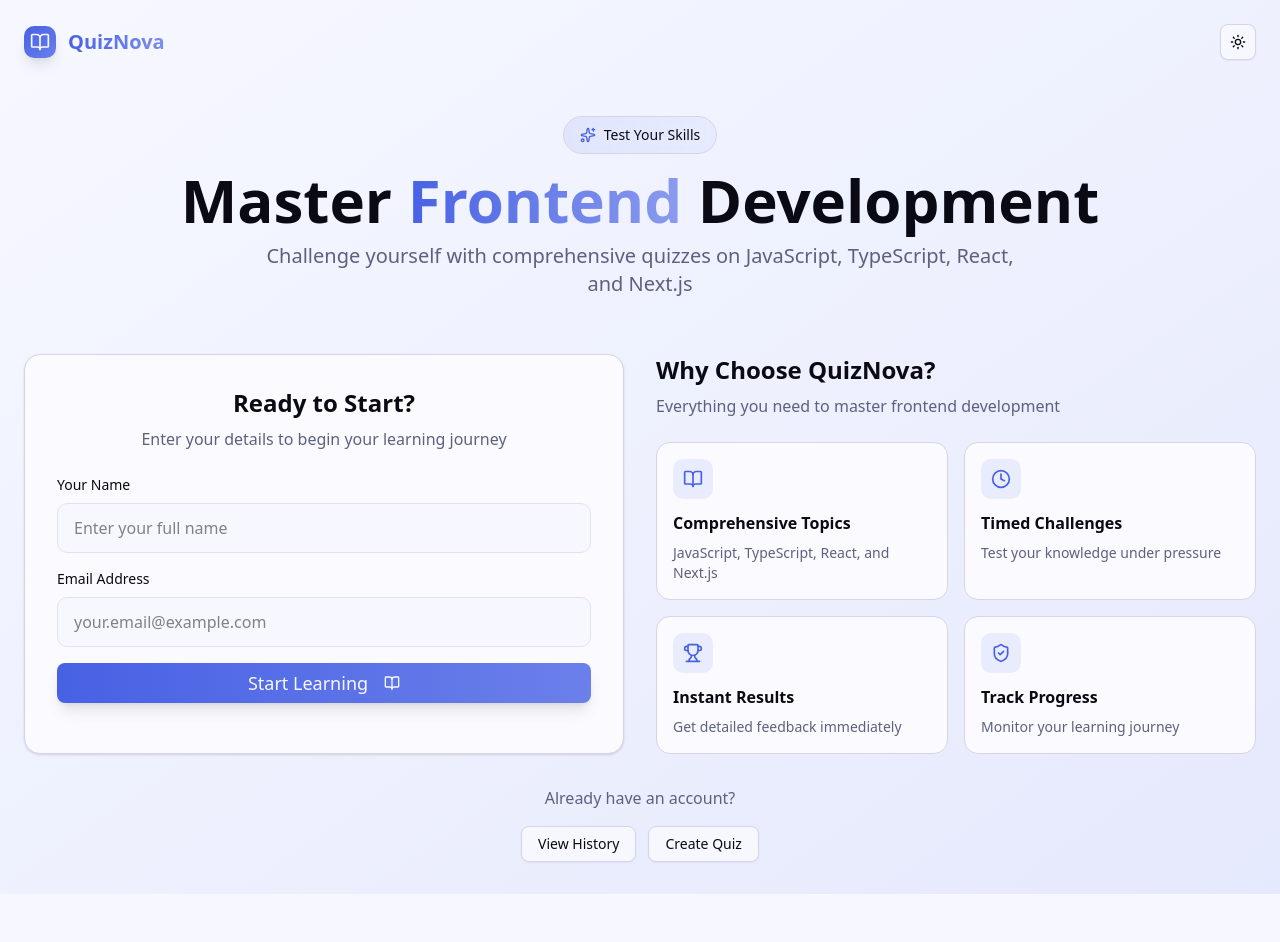
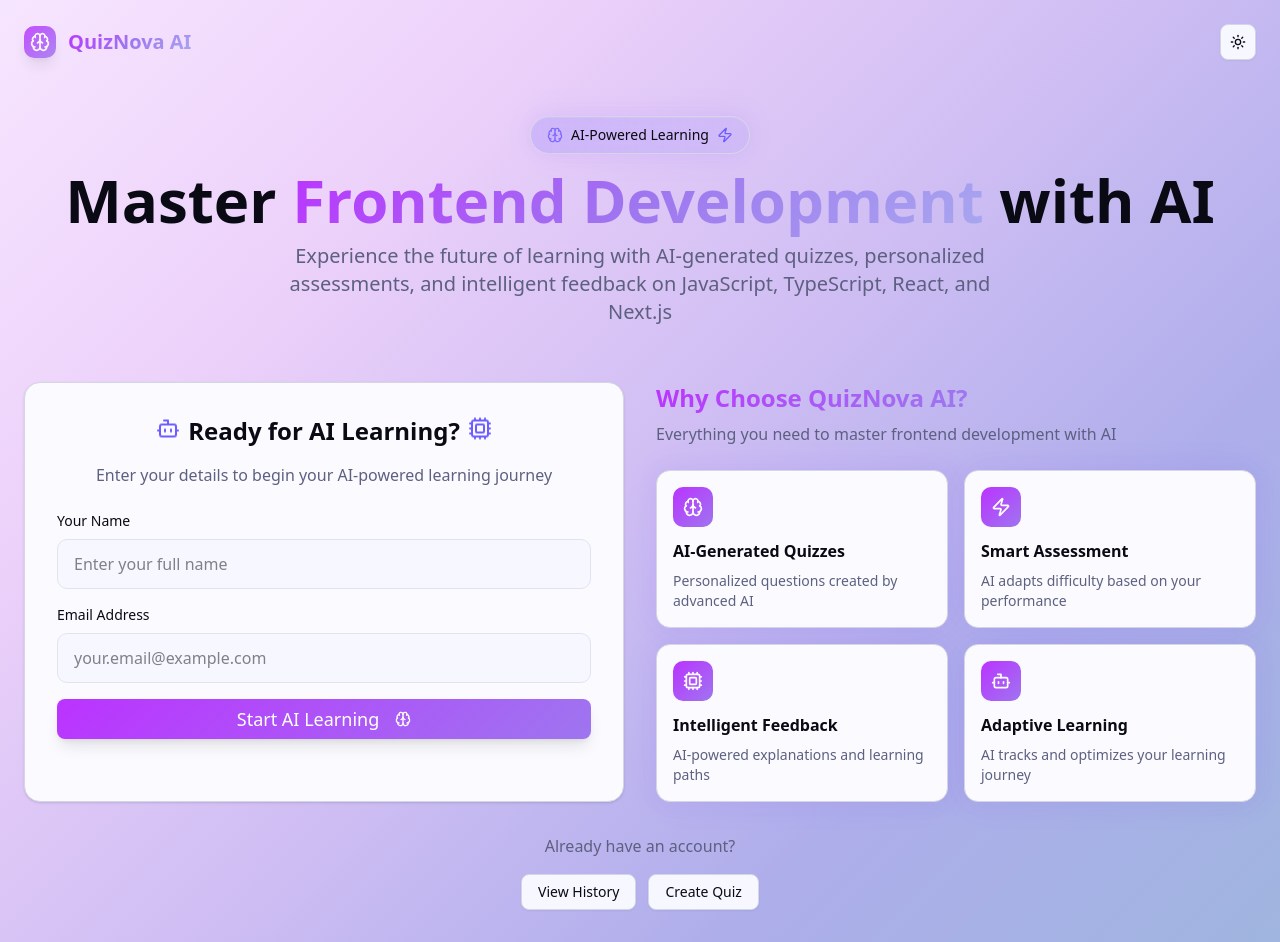
Before and after one commit to MehvishSheikh/online-quiz-application, a React (Vite) app in the folder frontend/: page /home in a window 1280 px wide. Before the commit the page ends 894 px from the top, so only its background shows below. Built offline with nearby package versions, Linux system fonts and the light colour scheme; no server answers.

Commit message:
Updated UI

```diff
--- a/frontend/src/App.tsx
+++ b/frontend/src/App.tsx
@@ -6,7 +6,7 @@ function App() {
   return (
     <ThemeProvider defaultTheme="light" storageKey="quiz-ui-theme">
       <BrowserRouter>
-        <div className="min-h-screen bg-background text-foreground">
+        <div className="min-h-screen ai-gradient-bg text-foreground">
           <AppRoutes />
         </div>
       </BrowserRouter>
--- a/frontend/src/components/DashboardPage.tsx
+++ b/frontend/src/components/DashboardPage.tsx
@@ -29,15 +29,15 @@ export const DashboardPage = () => {
   }
 
   return (
-    <div className="min-h-screen bg-gradient-to-br from-background via-primary/5 to-primary/10 text-foreground">
+    <div className="min-h-screen ai-gradient-bg text-foreground">
       <div className="max-w-7xl mx-auto">
         {/* Header */}
-        <div className="flex items-center justify-between p-4 lg:p-6 border-b border-border/50 bg-card/50 backdrop-blur-sm">
+        <div className="flex items-center justify-between p-4 lg:p-6 border-b border-border/50 bg-card/50 backdrop-blur-sm ai-card-glow">
           <div className="flex items-center gap-3">
-            <div className="w-9 h-9 rounded-lg bg-gradient-to-br from-primary to-primary/80 flex items-center justify-center shadow-lg">
-              <BookOpen className="w-5 h-5 text-primary-foreground" />
+            <div className="w-9 h-9 rounded-lg ai-button-gradient flex items-center justify-center shadow-lg ai-pulse">
+              <Brain className="w-5 h-5 text-white" />
             </div>
-            <h1 className="text-2xl font-extrabold tracking-tight bg-gradient-to-r from-primary to-primary/70 bg-clip-text text-transparent">QuizNova</h1>
+            <h1 className="text-2xl font-extrabold tracking-tight ai-text-gradient">QuizNova AI</h1>
           </div>
           <div className="flex items-center gap-3">
             <nav className="hidden sm:flex items-center gap-2">
@@ -74,23 +74,23 @@ export const DashboardPage = () => {
 
         {/* AI Assessment Banner */}
         <div className="p-4 lg:p-6 border-b">
-          <div className="bg-gradient-to-r from-purple-500/10 via-purple-500/5 to-primary/10 border border-purple-200/20 dark:border-purple-800/30 rounded-xl p-6">
+          <div className="ai-card-glow border border-primary/20 rounded-xl p-6">
             <div className="flex items-center justify-between">
               <div className="flex items-center gap-4">
-                <div className="w-12 h-12 rounded-lg bg-gradient-to-br from-purple-500 to-purple-600 flex items-center justify-center shadow-lg">
+                <div className="w-12 h-12 rounded-lg ai-button-gradient flex items-center justify-center shadow-lg ai-pulse">
                   <Brain className="w-6 h-6 text-white" />
                 </div>
                 <div>
-                  <h3 className="text-xl font-bold flex items-center gap-2">
+                  <h3 className="text-xl font-bold flex items-center gap-2 ai-text-gradient">
                     AI Assessment
-                    <Sparkles className="w-5 h-5 text-purple-500" />
+                    <Sparkles className="w-5 h-5 text-primary ai-pulse" />
                   </h3>
                   <p className="text-muted-foreground">Create personalized quizzes on any topic with AI</p>
                 </div>
               </div>
               <Button
                 onClick={() => navigate('/ai-assessment')}
-                className="bg-gradient-to-r from-purple-600 to-purple-500 hover:from-purple-700 hover:to-purple-600 shadow-lg hover:shadow-xl transition-all duration-200"
+                className="ai-button-gradient text-white shadow-lg hover:shadow-xl transition-all duration-200"
               >
                 Try AI Assessment
                 <ArrowRight className="w-4 h-4 ml-2" />
@@ -165,11 +165,11 @@ export const DashboardPage = () => {
                 </div>
 
                 {/* Available Quiz */}
-                <div className="bg-card border rounded-xl p-6">
+                <div className="bg-card border rounded-xl p-6 ai-card-glow">
                   <h4 className="font-semibold mb-4">Ready to Start?</h4>
                   {quizzes[0] ? (
                     <div className="space-y-4">
-                      <div className="p-4 bg-muted/30 rounded-lg">
+                      <div className="p-4 bg-muted/30 rounded-lg ai-card-glow">
                         <h5 className="font-medium mb-1">{quizzes[0].title}</h5>
                         <p className="text-sm text-muted-foreground mb-3">{quizzes[0].description}</p>
                         <div className="flex items-center gap-4 text-xs text-muted-foreground">
@@ -186,7 +186,7 @@ export const DashboardPage = () => {
                       <Button
                         size="lg"
                         onClick={start}
-                        className="w-full bg-gradient-to-r from-primary to-primary/80 hover:from-primary/90 hover:to-primary/70 shadow-lg hover:shadow-xl transition-all duration-200"
+                        className="w-full ai-button-gradient text-white shadow-lg hover:shadow-xl transition-all duration-200"
                       >
                         <Play className="w-4 h-4 mr-2" />
                         Start Quiz Now
@@ -206,15 +206,15 @@ export const DashboardPage = () => {
 
             {/* Sidebar */}
             <div className="space-y-6">
-              <div className="bg-card border rounded-xl p-6">
+              <div className="bg-card border rounded-xl p-6 ai-card-glow">
                 <h4 className="font-semibold mb-4">Quick Actions</h4>
                 <div className="space-y-3">
                   <Button
                     variant="outline"
-                    className="w-full justify-start border-purple-200 dark:border-purple-800 hover:bg-purple-50 dark:hover:bg-purple-950"
+                    className="w-full justify-start border-primary/20 hover:bg-primary/10 hover:border-primary/40"
                     onClick={()=>navigate('/ai-assessment')}
                   >
-                    <Brain className="w-4 h-4 mr-3 text-purple-500" />
+                    <Brain className="w-4 h-4 mr-3 text-primary" />
                     AI Assessment
                   </Button>
                   <Button variant="outline" className="w-full justify-start" onClick={()=>navigate('/history')}>
--- a/frontend/src/components/HomePage.tsx
+++ b/frontend/src/components/HomePage.tsx
@@ -1,7 +1,7 @@
 import { useState, useEffect } from 'react';
 import { useNavigate } from 'react-router-dom';
 import { Button } from '@/components/ui/button';
-import { BookOpen, Clock, Trophy, Sparkles, ShieldCheck } from 'lucide-react';
+import { BookOpen, Clock, Trophy, Sparkles, ShieldCheck, Brain, Zap, Cpu, Bot } from 'lucide-react';
 import { ThemeToggle } from '@/components/theme-toggle';
 
 export const HomePage = () => {
@@ -30,30 +30,31 @@ export const HomePage = () => {
   };
 
   return (
-    <div className="min-h-screen bg-gradient-to-br from-background via-primary/5 to-primary/10 text-foreground">
+    <div className="min-h-screen ai-gradient-bg text-foreground">
       <div className="max-w-7xl mx-auto">
         {/* Header */}
         <div className="flex justify-between items-center p-4 lg:p-6">
           <div className="flex items-center gap-3">
-            <div className="w-8 h-8 rounded-lg bg-gradient-to-br from-primary to-primary/80 flex items-center justify-center shadow-lg">
-              <BookOpen className="w-5 h-5 text-primary-foreground" />
+            <div className="w-8 h-8 rounded-lg ai-button-gradient flex items-center justify-center shadow-lg ai-pulse">
+              <Brain className="w-5 h-5 text-white" />
             </div>
-            <span className="text-xl font-bold bg-gradient-to-r from-primary to-primary/70 bg-clip-text text-transparent">QuizNova</span>
+            <span className="text-xl font-bold ai-text-gradient">QuizNova AI</span>
           </div>
           <ThemeToggle />
         </div>
 
         {/* Hero Section */}
         <div className="text-center py-8 px-4 lg:px-6">
-          <div className="inline-flex items-center gap-2 px-4 py-2 rounded-full border bg-gradient-to-r from-primary/10 to-primary/5 backdrop-blur-sm mb-4">
-            <Sparkles className="w-4 h-4 text-primary" />
-            <span className="text-sm font-medium">Test Your Skills</span>
+          <div className="inline-flex items-center gap-2 px-4 py-2 rounded-full border bg-gradient-to-r from-primary/20 to-primary/10 backdrop-blur-sm mb-4 ai-card-glow">
+            <Brain className="w-4 h-4 text-primary ai-pulse" />
+            <span className="text-sm font-medium">AI-Powered Learning</span>
+            <Zap className="w-4 h-4 text-primary" />
           </div>
           <h1 className="text-4xl md:text-5xl lg:text-6xl font-bold mb-3">
-            Master <span className="bg-gradient-to-r from-primary via-primary/80 to-primary/60 bg-clip-text text-transparent">Frontend</span> Development
+            Master <span className="ai-text-gradient">Frontend Development</span> with AI
           </h1>
           <p className="text-lg lg:text-xl text-muted-foreground mb-6 max-w-3xl mx-auto">
-            Challenge yourself with comprehensive quizzes on JavaScript, TypeScript, React, and Next.js
+            Experience the future of learning with AI-generated quizzes, personalized assessments, and intelligent feedback on JavaScript, TypeScript, React, and Next.js
           </p>
         </div>
 
@@ -61,10 +62,14 @@ export const HomePage = () => {
         <div className="grid grid-cols-1 lg:grid-cols-2 gap-8 px-4 lg:px-6 pb-8">
           {/* Get Started Card */}
           <div className="order-2 lg:order-1">
-            <div className="bg-card border rounded-2xl p-6 lg:p-8 shadow-sm h-full">
+            <div className="bg-card border rounded-2xl p-6 lg:p-8 shadow-sm h-full ai-card-glow">
               <div className="text-center mb-6">
-                <h2 className="text-xl lg:text-2xl font-bold mb-2">Ready to Start?</h2>
-                <p className="text-muted-foreground">Enter your details to begin your learning journey</p>
+                <div className="flex items-center justify-center gap-2 mb-4">
+                  <Bot className="w-6 h-6 text-primary ai-float" />
+                  <h2 className="text-xl lg:text-2xl font-bold">Ready for AI Learning?</h2>
+                  <Cpu className="w-6 h-6 text-primary ai-float" />
+                </div>
+                <p className="text-muted-foreground">Enter your details to begin your AI-powered learning journey</p>
               </div>
 
               <div className="space-y-4">
@@ -96,12 +101,12 @@ export const HomePage = () => {
                 )}
 
                 <Button
-                  className="w-full py-3 text-lg font-medium bg-gradient-to-r from-primary to-primary/80 hover:from-primary/90 hover:to-primary/70 shadow-lg hover:shadow-xl transition-all duration-200"
+                  className="w-full py-3 text-lg font-medium ai-button-gradient text-white shadow-lg hover:shadow-xl transition-all duration-200"
                   size="lg"
                   onClick={proceed}
                 >
-                  Start Learning
-                  <BookOpen className="w-5 h-5 ml-2" />
+                  Start AI Learning
+                  <Brain className="w-5 h-5 ml-2" />
                 </Button>
               </div>
             </div>
@@ -110,41 +115,41 @@ export const HomePage = () => {
           {/* Features */}
           <div className="order-1 lg:order-2">
             <div className="mb-6">
-              <h2 className="text-xl lg:text-2xl font-bold mb-2">Why Choose QuizNova?</h2>
-              <p className="text-muted-foreground">Everything you need to master frontend development</p>
+              <h2 className="text-xl lg:text-2xl font-bold mb-2 ai-text-gradient">Why Choose QuizNova AI?</h2>
+              <p className="text-muted-foreground">Everything you need to master frontend development with AI</p>
             </div>
 
             <div className="grid grid-cols-1 sm:grid-cols-2 gap-4">
-              <div className="bg-card border rounded-xl p-4">
-                <div className="w-10 h-10 bg-primary/10 rounded-lg flex items-center justify-center mb-3">
-                  <BookOpen className="w-5 h-5 text-primary" />
+              <div className="bg-card border rounded-xl p-4 ai-card-glow hover:scale-105 transition-transform">
+                <div className="w-10 h-10 ai-button-gradient rounded-lg flex items-center justify-center mb-3">
+                  <Brain className="w-5 h-5 text-white" />
                 </div>
-                <h3 className="font-semibold mb-2">Comprehensive Topics</h3>
-                <p className="text-sm text-muted-foreground">JavaScript, TypeScript, React, and Next.js</p>
+                <h3 className="font-semibold mb-2">AI-Generated Quizzes</h3>
+                <p className="text-sm text-muted-foreground">Personalized questions created by advanced AI</p>
               </div>
 
-              <div className="bg-card border rounded-xl p-4">
-                <div className="w-10 h-10 bg-primary/10 rounded-lg flex items-center justify-center mb-3">
-                  <Clock className="w-5 h-5 text-primary" />
+              <div className="bg-card border rounded-xl p-4 ai-card-glow hover:scale-105 transition-transform">
+                <div className="w-10 h-10 ai-button-gradient rounded-lg flex items-center justify-center mb-3">
+                  <Zap className="w-5 h-5 text-white" />
                 </div>
-                <h3 className="font-semibold mb-2">Timed Challenges</h3>
-                <p className="text-sm text-muted-foreground">Test your knowledge under pressure</p>
+                <h3 className="font-semibold mb-2">Smart Assessment</h3>
+                <p className="text-sm text-muted-foreground">AI adapts difficulty based on your performance</p>
               </div>
 
-              <div className="bg-card border rounded-xl p-4">
-                <div className="w-10 h-10 bg-primary/10 rounded-lg flex items-center justify-center mb-3">
-                  <Trophy className="w-5 h-5 text-primary" />
+              <div className="bg-card border rounded-xl p-4 ai-card-glow hover:scale-105 transition-transform">
+                <div className="w-10 h-10 ai-button-gradient rounded-lg flex items-center justify-center mb-3">
+                  <Cpu className="w-5 h-5 text-white" />
                 </div>
-                <h3 className="font-semibold mb-2">Instant Results</h3>
-                <p className="text-sm text-muted-foreground">Get detailed feedback immediately</p>
+                <h3 className="font-semibold mb-2">Intelligent Feedback</h3>
+                <p className="text-sm text-muted-foreground">AI-powered explanations and learning paths</p>
               </div>
 
-              <div className="bg-card border rounded-xl p-4">
-                <div className="w-10 h-10 bg-primary/10 rounded-lg flex items-center justify-center mb-3">
-                  <ShieldCheck className="w-5 h-5 text-primary" />
+              <div className="bg-card border rounded-xl p-4 ai-card-glow hover:scale-105 transition-transform">
+                <div className="w-10 h-10 ai-button-gradient rounded-lg flex items-center justify-center mb-3">
+                  <Bot className="w-5 h-5 text-white" />
                 </div>
-                <h3 className="font-semibold mb-2">Track Progress</h3>
-                <p className="text-sm text-muted-foreground">Monitor your learning journey</p>
+                <h3 className="font-semibold mb-2">Adaptive Learning</h3>
+                <p className="text-sm text-muted-foreground">AI tracks and optimizes your learning journey</p>
               </div>
             </div>
           </div>
--- a/frontend/src/index.css
+++ b/frontend/src/index.css
@@ -49,7 +49,7 @@
   --card-foreground: oklch(0.15 0.02 280);
   --popover: oklch(0.99 0.005 280);
   --popover-foreground: oklch(0.15 0.02 280);
-  --primary: oklch(0.55 0.2 270);
+  --primary: oklch(0.6 0.25 280);
   --primary-foreground: oklch(0.98 0.01 280);
   --secondary: oklch(0.94 0.02 280);
   --secondary-foreground: oklch(0.15 0.02 280);
@@ -60,20 +60,20 @@
   --destructive: oklch(0.6 0.25 25);
   --border: oklch(0.88 0.02 280);
   --input: oklch(0.92 0.02 280);
-  --ring: oklch(0.55 0.2 270);
-  --chart-1: oklch(0.6 0.2 270);
-  --chart-2: oklch(0.65 0.15 240);
-  --chart-3: oklch(0.7 0.18 210);
+  --ring: oklch(0.6 0.25 280);
+  --chart-1: oklch(0.6 0.25 280);
+  --chart-2: oklch(0.65 0.2 260);
+  --chart-3: oklch(0.7 0.18 240);
   --chart-4: oklch(0.58 0.22 300);
-  --chart-5: oklch(0.62 0.2 330);
+  --chart-5: oklch(0.62 0.2 320);
   --sidebar: oklch(0.96 0.01 280);
   --sidebar-foreground: oklch(0.15 0.02 280);
-  --sidebar-primary: oklch(0.55 0.2 270);
+  --sidebar-primary: oklch(0.6 0.25 280);
   --sidebar-primary-foreground: oklch(0.98 0.01 280);
   --sidebar-accent: oklch(0.92 0.03 280);
   --sidebar-accent-foreground: oklch(0.15 0.02 280);
   --sidebar-border: oklch(0.88 0.02 280);
-  --sidebar-ring: oklch(0.55 0.2 270);
+  --sidebar-ring: oklch(0.6 0.25 280);
 }
 
 .dark {
@@ -83,7 +83,7 @@
   --card-foreground: oklch(0.88 0.02 280);
   --popover: oklch(0.12 0.03 270);
   --popover-foreground: oklch(0.88 0.02 280);
-  --primary: oklch(0.7 0.18 260);
+  --primary: oklch(0.7 0.25 280);
   --primary-foreground: oklch(0.95 0.01 280);
   --secondary: oklch(0.18 0.04 275);
   --secondary-foreground: oklch(0.88 0.02 280);
@@ -94,20 +94,20 @@
   --destructive: oklch(0.65 0.2 25);
   --border: oklch(0.25 0.04 275);
   --input: oklch(0.2 0.04 270);
-  --ring: oklch(0.7 0.18 260);
-  --chart-1: oklch(0.65 0.2 260);
-  --chart-2: oklch(0.7 0.15 240);
-  --chart-3: oklch(0.75 0.18 220);
+  --ring: oklch(0.7 0.25 280);
+  --chart-1: oklch(0.7 0.25 280);
+  --chart-2: oklch(0.75 0.2 260);
+  --chart-3: oklch(0.8 0.18 240);
   --chart-4: oklch(0.68 0.22 300);
   --chart-5: oklch(0.72 0.2 320);
   --sidebar: oklch(0.12 0.03 270);
   --sidebar-foreground: oklch(0.88 0.02 280);
-  --sidebar-primary: oklch(0.7 0.18 260);
+  --sidebar-primary: oklch(0.7 0.25 280);
   --sidebar-primary-foreground: oklch(0.95 0.01 280);
   --sidebar-accent: oklch(0.18 0.04 275);
   --sidebar-accent-foreground: oklch(0.88 0.02 280);
   --sidebar-border: oklch(0.25 0.04 275);
-  --sidebar-ring: oklch(0.7 0.18 260);
+  --sidebar-ring: oklch(0.7 0.25 280);
 }
 
 @layer base {
@@ -118,3 +118,87 @@
     @apply bg-background text-foreground;
   }
 }
+
+/* AI Futuristic Gradients and Effects */
+@layer components {
+  .ai-gradient-bg {
+    background: linear-gradient(135deg,
+      hsl(280, 100%, 95%) 0%,
+      hsl(280, 80%, 90%) 25%,
+      hsl(260, 70%, 85%) 50%,
+      hsl(240, 60%, 80%) 75%,
+      hsl(220, 50%, 75%) 100%);
+  }
+
+  .dark .ai-gradient-bg {
+    background: linear-gradient(135deg,
+      hsl(280, 100%, 8%) 0%,
+      hsl(280, 80%, 12%) 25%,
+      hsl(260, 70%, 16%) 50%,
+      hsl(240, 60%, 20%) 75%,
+      hsl(220, 50%, 24%) 100%);
+  }
+
+  .ai-card-glow {
+    box-shadow: 0 0 20px rgba(139, 92, 246, 0.1),
+                0 0 40px rgba(139, 92, 246, 0.05),
+                inset 0 1px 0 rgba(255, 255, 255, 0.1);
+  }
+
+  .dark .ai-card-glow {
+    box-shadow: 0 0 20px rgba(139, 92, 246, 0.2),
+                0 0 40px rgba(139, 92, 246, 0.1),
+                inset 0 1px 0 rgba(255, 255, 255, 0.05);
+  }
+
+  .ai-text-gradient {
+    background: linear-gradient(135deg,
+      hsl(280, 100%, 60%) 0%,
+      hsl(260, 80%, 70%) 50%,
+      hsl(240, 70%, 80%) 100%);
+    -webkit-background-clip: text;
+    -webkit-text-fill-color: transparent;
+    background-clip: text;
+  }
+
+  .ai-button-gradient {
+    background: linear-gradient(135deg,
+      hsl(280, 100%, 60%) 0%,
+      hsl(260, 80%, 70%) 100%);
+    transition: all 0.3s ease;
+  }
+
+  .ai-button-gradient:hover {
+    background: linear-gradient(135deg,
+      hsl(280, 100%, 50%) 0%,
+      hsl(260, 80%, 60%) 100%);
+    transform: translateY(-2px);
+    box-shadow: 0 10px 25px rgba(139, 92, 246, 0.3);
+  }
+
+  .ai-pulse {
+    animation: ai-pulse 2s cubic-bezier(0.4, 0, 0.6, 1) infinite;
+  }
+
+  @keyframes ai-pulse {
+    0%, 100% {
+      opacity: 1;
+    }
+    50% {
+      opacity: 0.7;
+    }
+  }
+
+  .ai-float {
+    animation: ai-float 3s ease-in-out infinite;
+  }
+
+  @keyframes ai-float {
+    0%, 100% {
+      transform: translateY(0px);
+    }
+    50% {
+      transform: translateY(-10px);
+    }
+  }
+}
--- a/frontend/src/services/api/api.service.ts
+++ b/frontend/src/services/api/api.service.ts
@@ -1,7 +1,7 @@
 import axios from 'axios';
 import { type Question, type Answer, type QuizResult, type UserInfo, type AttemptRecord } from '../../types/quiz.types';
 
-const API_BASE_URL = import.meta.env.VITE_API_URL || 'http://localhost:3000/api';
+const API_BASE_URL = import.meta.env.VITE_API_URL || 'http://localhost:3001/api';
 
 console.log('🔗 Environment Variables:');
 console.log('  - VITE_API_URL:', import.meta.env.VITE_API_URL);
```
Also changed, not shown: frontend/src/components/AIAssessmentPage.tsx (+14 -12 lines), 2 other files (tests, documents, lock files or other folders).
